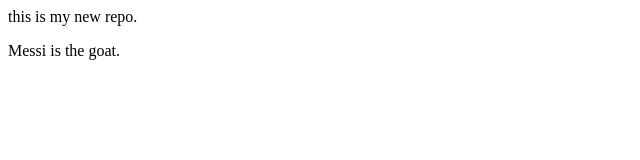
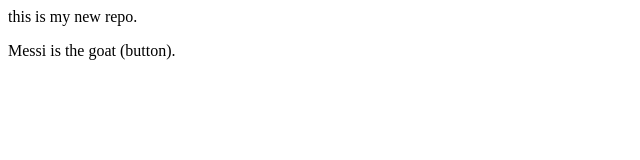
Before and after one commit to pyavishek/Localrepo-, a plain HTML site: page index.html in a window 1280 px wide. Shown: the full height of the page, 0-640 px from the left. Drawn offline with Linux system fonts and the light colour scheme.

```diff
--- a/index.html
+++ b/index.html
@@ -1,2 +1,2 @@
 <p> this is my new repo.</p>
-<p>Messi is the goat.</p>
+<p>Messi is the goat (button).</p>
```
